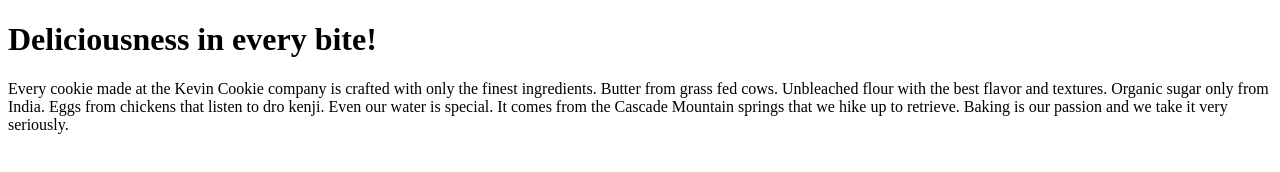
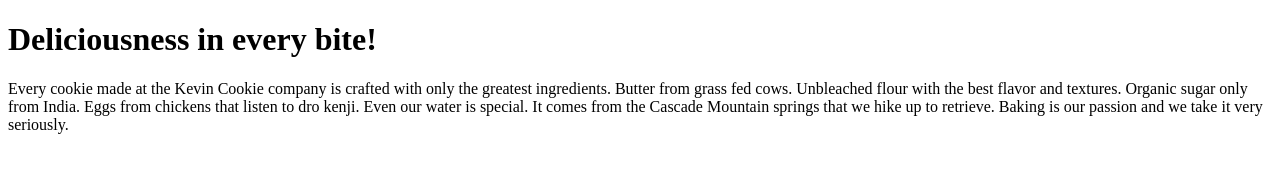
Before and after one commit to jobiar07/Cookie-git-tutorial, a plain HTML site: page index.htm in a window 1280 px wide. Drawn offline with Linux system fonts and the light colour scheme.

Commit message:
update index text

```diff
--- a/index.htm
+++ b/index.htm
@@ -3,7 +3,7 @@
 <body>
 
 <h1>Deliciousness in every bite!</h1>
-<p>Every cookie made at the Kevin Cookie company is crafted with only the finest ingredients. Butter from grass fed cows. Unbleached flour with the best flavor and textures. Organic sugar only from India. Eggs from chickens that listen to dro kenji. Even our water is special. It comes from the Cascade Mountain springs that we hike up to retrieve. Baking is our passion and we take it very seriously.</p>
+<p>Every cookie made at the Kevin Cookie company is crafted with only the greatest ingredients. Butter from grass fed cows. Unbleached flour with the best flavor and textures. Organic sugar only from India. Eggs from chickens that listen to dro kenji. Even our water is special. It comes from the Cascade Mountain springs that we hike up to retrieve. Baking is our passion and we take it very seriously.</p>
 
 </body>
 </html>
```
